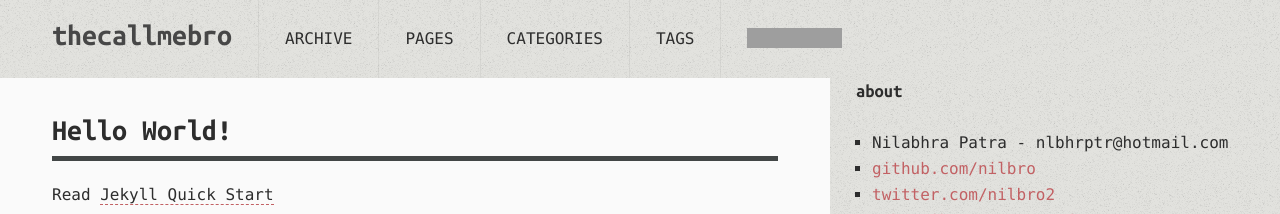
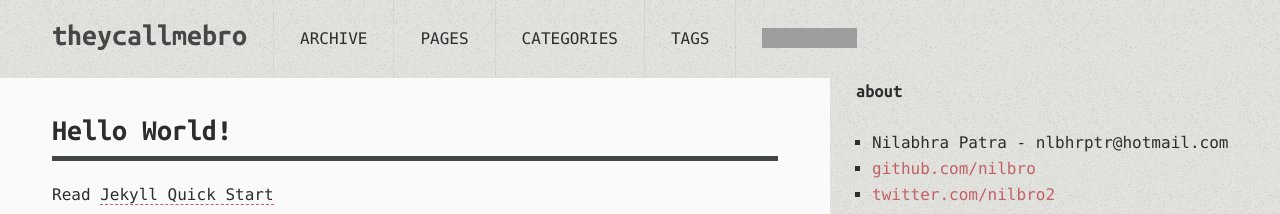
Before and after one commit to nilbro/nilbro.github.com, a Jekyll site: the page built from index.md, in a window 1280 px wide. Shown: the top 214 px of the page. Built offline with Jekyll 4.4.1, drawn with Linux system fonts in a browser that asks for light colours; comment, search, counter and statistics services are not loaded; grey boxes are pictures that could not be loaded.

Commit message:
changed config

```diff
--- a/_config.yml
+++ b/_config.yml
@@ -8,7 +8,7 @@ highlighter: rouge
 # Themes are encouraged to use these universal variables
 # so be sure to set them if your theme uses them.
 #
-title : thecallmebro
+title : theycallmebro
 tagline: Site Tagline
 author :
   name : Nilabhra Patra
```
